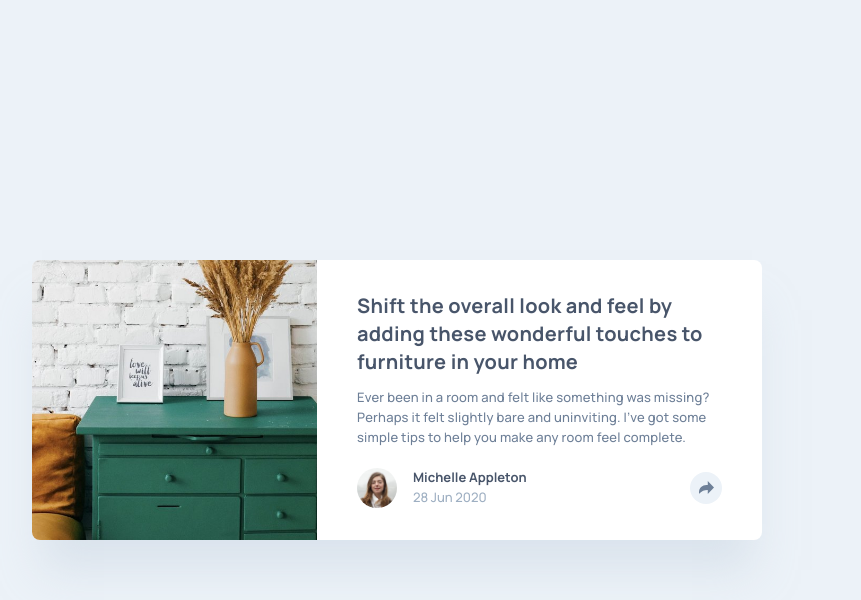
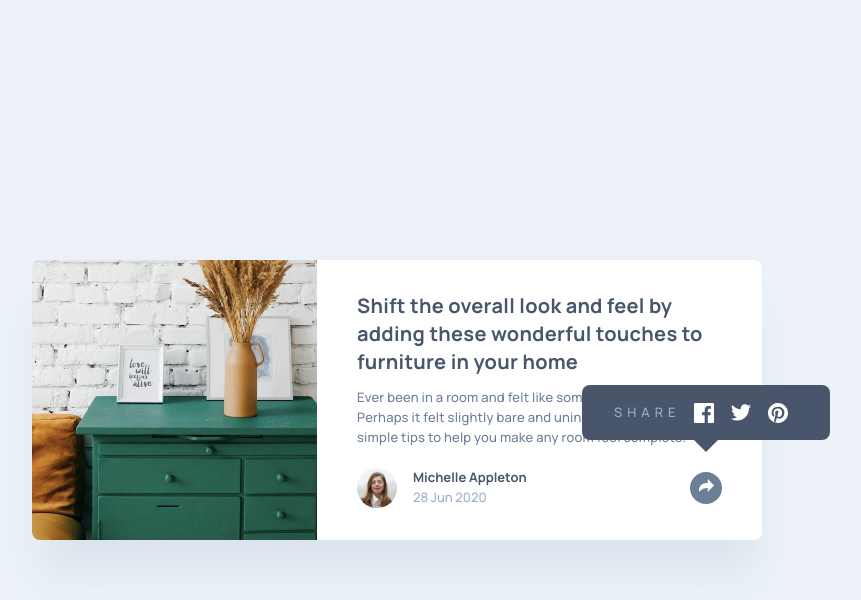
Before and after one commit to sergrosu/article-preview-component, a plain HTML site: page index.html in a window 1280 px wide. Both pictures are taken after a click on the button 949 px from the left and 487 px from the top of the page. Shown: the whole page, without its empty margins (243-1104 px from the left). Drawn offline with Linux system fonts and the light colour scheme.

Commit message:
added solution

```diff
--- a/index.html
+++ b/index.html
@@ -17,6 +17,7 @@
       rel="stylesheet"
     />
     <link rel="stylesheet" href="style.css" />
+    <script defer src="./main.js"></script>
     <title>Article preview component</title>
   </head>
   <body>
@@ -28,11 +29,13 @@
             Shift the overall look and feel by adding these wonderful touches to
             furniture in your home
           </h1>
+
           <p>
             Ever been in a room and felt like something was missing? Perhaps it
             felt slightly bare and uninviting. I’ve got some simple tips to help
             you make any room feel complete.
           </p>
+
           <div class="grid">
             <img
               class="avatar"
@@ -43,19 +46,34 @@
               <h2>Michelle Appleton</h2>
               <h3>28 Jun 2020</h3>
             </div>
-            <button class="share-button">
-              <img
-                src="./images/icon-share.svg"
-                alt="share-icon"
-              />
+            <button id="share-button" class="share-button">
+              <svg
+                id="share-svg"
+                xmlns="http://www.w3.org/2000/svg"
+                width="15"
+                height="13"
+              >
+                <path
+                  fill="currentColor"
+                  d="M15 6.495L8.766.014V3.88H7.441C3.33 3.88 0 7.039 0 10.936v2.049l.589-.612C2.59 10.294 5.422 9.11 8.39 9.11h.375v3.867L15 6.495z"
+                />
+              </svg>
             </button>
           </div>
-        </div>
-        <div class="share-icons hidden" aria-hidden="true">
-          <span>Share</span>
-          <img src="./images/icon-facebook.svg" alt="facebook-icon" />
-          <img src="./images/icon-twitter.svg" alt="twitter-icon" />
-          <img src="./images/icon-pinterest.svg" alt="pinterest-icon" />
+          <div id="share-window" class="share-window hidden" aria-hidden="true">
+            <div class="share-wrapper">
+              <span>Share</span>
+              <a href="#"
+                ><img src="./images/icon-facebook.svg" alt="facebook-icon"
+              /></a>
+              <a href="#"
+                ><img src="./images/icon-twitter.svg" alt="twitter-icon"
+              /></a>
+              <a href="#"
+                ><img src="./images/icon-pinterest.svg" alt="pinterest-icon"
+              /></a>
+            </div>
+          </div>
         </div>
       </article>
     </main>
--- /dev/null
+++ b/main.js
@@ -0,0 +1,22 @@
+const shareWindow = document.getElementById("share-window")
+const shareButton = document.getElementById("share-button");
+const shareSVG = document.getElementById("share-svg");
+
+shareButton.addEventListener("click", toggleShare);
+
+function toggleShare() {
+  shareWindow.classList.toggle("hidden");
+  shareButton.classList.toggle("share-button-inverted");
+  shareSVG.classList.toggle("svg-inverted");
+  toggleHidden(shareWindow)
+}
+
+function toggleHidden(element) {
+  const attr = element.attributes;
+
+  if(attr['aria-hidden'].value == "true") {
+    element.setAttribute("aria-hidden", "false");
+  } else {
+    element.setAttribute("aria-hidden", "true");
+  }
+}
--- a/style.css
+++ b/style.css
@@ -30,8 +30,7 @@ body {
 img,
 picture,
 video,
-canvas,
-svg {
+canvas {
   display: block;
   max-width: 100%;
 }
@@ -55,8 +54,7 @@ h6 {
   isolation: isolate;
 }
 html,
-body,
-main {
+body {
   height: 100%;
 }
 
@@ -75,20 +73,23 @@ body {
   font-optical-sizing: auto;
   font-weight: var(--fw-regular);
   font-style: normal;
+  align-content: center;
+}
+main {
+  margin: 0 1.5rem;
+  position: relative;
 }
 article {
   background-color: var(--clr-neutral-100);
-  margin: 4.625rem 1.5rem 0 1.5rem;
   border-radius: 0.5rem;
   overflow: hidden;
   box-shadow: 0px 40px 40px -10px rgba(201, 213, 225, 0.503415);
 }
-
 .hero-img {
   width: 100%;
   max-height: 200px;
   object-fit: cover;
-  object-position: 0 26%;
+  object-position: 0 60%;
 }
 .content {
   padding: 2.25rem 2rem 1.25rem 2rem;
@@ -132,22 +133,65 @@ article {
   width: 2rem;
   border: 0;
   border-radius: 1rem;
+  color: var(--clr-neutral-800);
   background-color: var(--clr-neutral-200);
   justify-self: end;
+  position: relative;
+  z-index: 100;
 }
-.share-button img {
-  margin: 0 auto;
+.share-button-inverted {
+  position: absolute;
+  bottom: 1rem;
+  background-color: var(--clr-neutral-600) !important;
+}
+.share-button:hover {
+  color: var(--clr-neutral-100);
+  background-color: var(--clr-neutral-600);
+}
+.svg-inverted {
+  color: var(--clr-neutral-100) !important;
 }
 
-@media (min-width: 40em) {
-  main {
-    align-content: center;
+/* share window style */
+.share-window {
+  background-color: var(--clr-neutral-800);
+  border-bottom-left-radius: 0.5rem;
+  border-bottom-right-radius: 0.5rem;
+  height: 4rem;
+  width: 100%;
+  position: absolute;
+  left: 0;
+  bottom: 0;
+}
+.share-wrapper {
+  margin-left: 2rem;
+  height: 100%;
+  width: 10.9375rem;
+  display: grid;
+  gap: 1rem;
+  grid-template-columns:  4rem 1fr 1fr 1fr;
+  align-items: center;
+}
+.share-window span {
+  color: var(--clr-neutral-400);
+  text-transform: uppercase;
+  letter-spacing: 5px;
+}
+
+/* desktop style */
+
+@media (min-width: 55em) {
+  body {
     padding: 0 1.5rem;
   }
-  article {
+  main {
+    height: unset;
     max-width: 45.625rem;
     min-height: 17.5rem;
     margin: 0 auto;
+  }
+  article {
+    margin: unset;
     display: grid;
     grid-template-columns: 285px 1fr;
   }
@@ -168,4 +212,26 @@ article {
   .grid {
     margin-top: 1.25rem;
   }
+  .share-window {
+    width: 15.5rem;
+    height: 3.4375rem;
+    left: unset;
+    right: -4.25rem;
+    bottom: 6.25rem;
+    border-radius: 0.5rem;
+  }
+  .share-window::after {
+    content: "";
+    position: absolute;
+    bottom: -12px;
+    left: 50%;
+    transform: translateX(-50%);
+    border-left: 15px solid transparent;
+    border-right: 15px solid transparent;
+
+    border-top: 15px solid var(--clr-neutral-800);
+  }
+  .share-button-inverted {
+    position: static;
+  }
 }
```
Also changed, not shown: images/screenshot.png (added), 2 other files.
